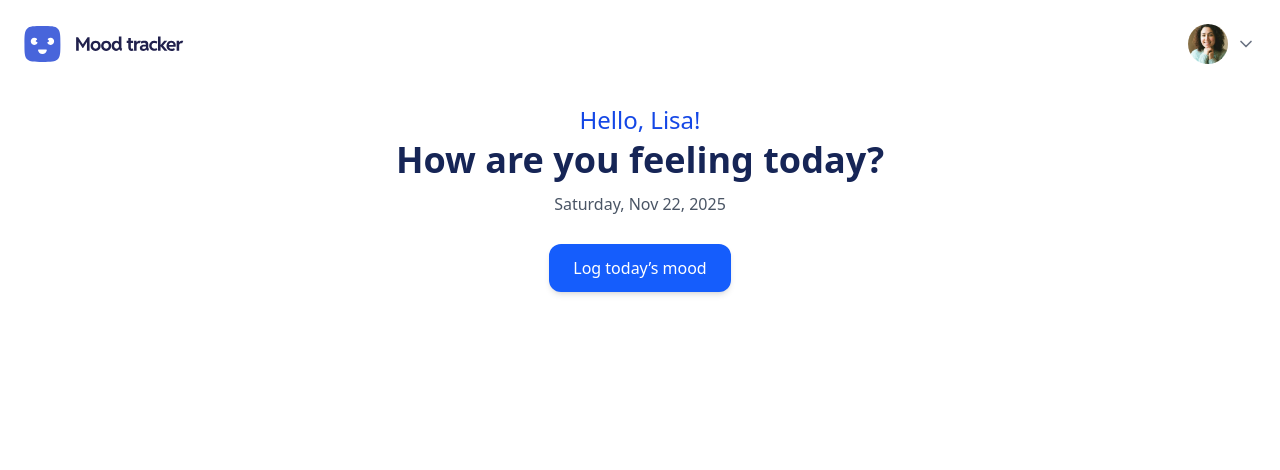
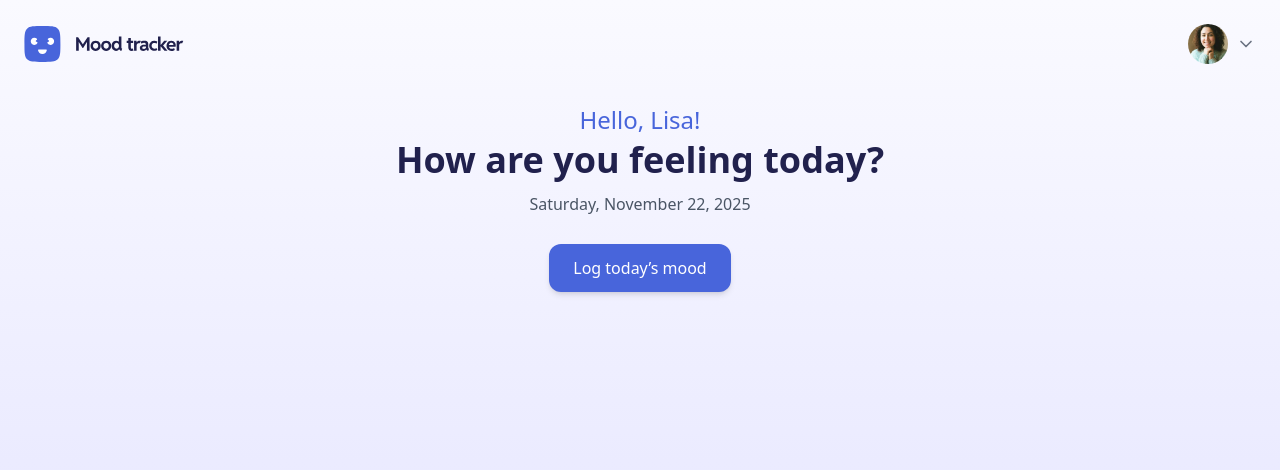
Before and after one commit to IderaNimah/mood-tracker, a Next.js app: page / in a window 1280 px wide. Shown: the top 470 px of the page. Built offline with nearby package versions, Linux system fonts and the light colour scheme.

Commit message:
home starter

```diff
--- a/app/layout.tsx
+++ b/app/layout.tsx
@@ -41,12 +41,16 @@ export const metadata: Metadata = {
 
 export default function RootLayout({
   children,
-}: Readonly<{
+}: {
   children: React.ReactNode;
-}>) {
+}) {
   return (
     <html lang="en">
-      <body className={`${redditSans.variable} antialiased`}>{children}</body>
+      <body
+        className={`${redditSans.variable} antialiased bg-[linear-gradient(to_bottom,#FAFAFF,#E0E0FF)] min-h-screen`}
+      >
+        {children}
+      </body>
     </html>
   );
 }
--- a/app/page.tsx
+++ b/app/page.tsx
@@ -1,4 +1,4 @@
-import Header from "@/components/Header"
+import Header from "@/components/Head/page"
 
 
 export default function Home() {
--- a/components/Header.tsx
+++ b/components/Head/page.tsx
@@ -8,7 +8,7 @@ export default function Header() {
   const today = new Date();
   const options: Intl.DateTimeFormatOptions = {
     weekday: "long",
-    month: "short",
+    month: "long",
     day: "numeric",
     year: "numeric",
   };
@@ -17,7 +17,7 @@ export default function Header() {
   const [isModalOpen, setIsModalOpen] = useState(false);
 
   return (
-    <header className="flex flex-col space-y-4 p-6 bg-white dark:bg-gray-900">
+    <header className="flex flex-col space-y-4 p-6 dark:bg-gray-900">
       {/* Top Row: Logo + Profile */}
       <div className="flex items-center justify-between">
         <div>
@@ -42,8 +42,8 @@ export default function Header() {
       </div>
 
       <div className="flex flex-col items-center justify-center gap-1 px-4 py-6 sm:px-6 md:px-8">
-        <p className="text-2xl text-blue-700 text-center">Hello, Lisa!</p>
-        <h2 className="text-4xl font-redditsans font-bold text-blue-950 dark:text-white text-center">
+        <p className="text-2xl text-[#4865DB] text-center">Hello, Lisa!</p>
+        <h2 className="text-4xl font-redditsans font-bold text-[#21214D] dark:text-white text-center">
           How are you feeling today?
         </h2>
         <p className="text-gray-600 text-center mt-2">{formattedDate}</p>
@@ -51,7 +51,7 @@ export default function Header() {
 
         <button
           onClick={() => setIsModalOpen(true)}
-          className="mt-6 bg-blue-600 hover:bg-blue-700 text-white font-redditsans font-medium py-3 px-6 rounded-xl shadow-md transition"
+          className="mt-6 bg-[#4865DB] text-white font-redditsans font-medium py-3 px-6 rounded-xl shadow-md transition"
         >
           Log today’s mood
         </button>
```
